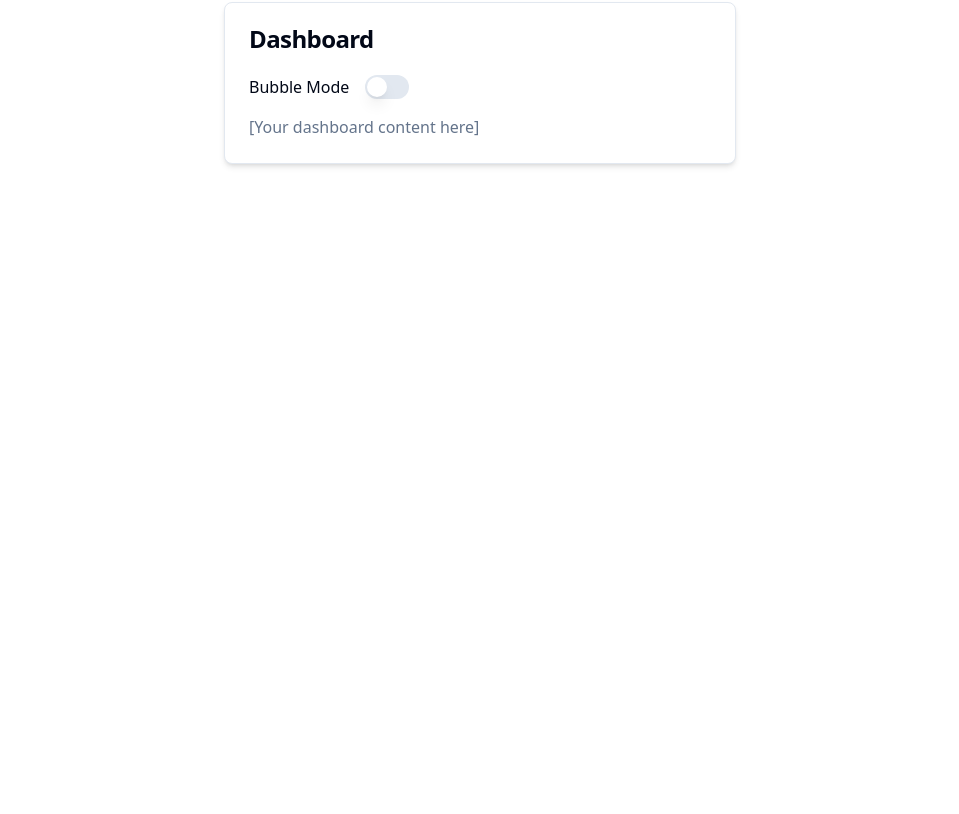
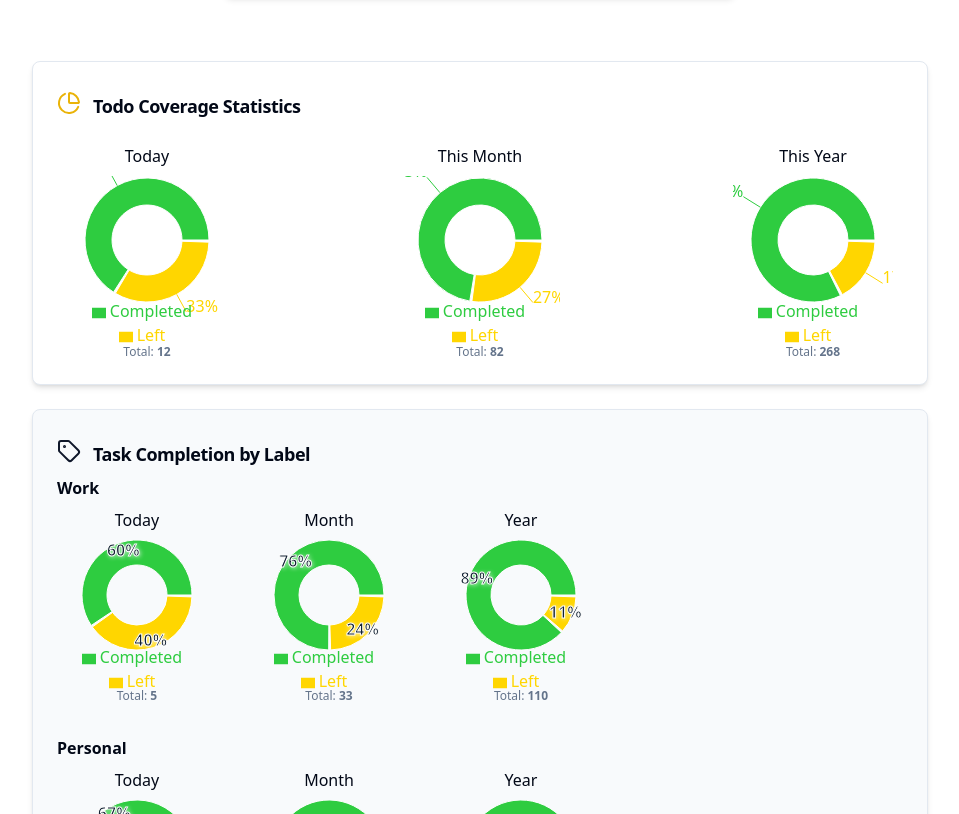
Before and after one commit to Sparshga/studydeck-revision-hub, a React (Vite) app: page /dashboard in a window 1280 px wide. Shown: the part 306-1120 px from the top of the page, without its empty margins (160-1119 px from the left). Before the commit the page ends 800 px from the top, so only its background shows below. Built offline with nearby package versions, Linux system fonts and the light colour scheme.

Commit message:
Revert Dashboard changes
Reverts the changes made to the Dashboard page, restoring the original content.

```diff
--- a/src/pages/Dashboard.tsx
+++ b/src/pages/Dashboard.tsx
@@ -3,6 +3,34 @@ import React from "react";
 import { Card, CardHeader, CardTitle, CardContent } from "@/components/ui/card";
 import { Switch } from "@/components/ui/switch";
 import ReactiveBackground from "@/components/ReactiveBackground";
+import DashboardStatsCard from "@/components/DashboardStatsCard";
+import LabelStatsSection from "@/components/LabelStatsSection";
+
+// Sample data for demonstration purposes
+const sampleStats = [
+  { title: "Today", stat: { completed: 8, left: 4 }, color: "#2ecc40" },
+  { title: "This Month", stat: { completed: 60, left: 22 }, color: "#ffd600" },
+  { title: "This Year", stat: { completed: 223, left: 45 }, color: "#7d5fff" },
+];
+
+// Sample label-based stats
+const sampleLabelStats = {
+  Work: {
+    day: { completed: 3, left: 2 },
+    month: { completed: 25, left: 8 },
+    year: { completed: 98, left: 12 },
+  },
+  Personal: {
+    day: { completed: 2, left: 1 },
+    month: { completed: 18, left: 3 },
+    year: { completed: 70, left: 10 },
+  },
+  Gym: {
+    day: { completed: 1, left: 1 },
+    month: { completed: 12, left: 2 },
+    year: { completed: 55, left: 8 },
+  },
+};
 
 const Dashboard = () => {
   const [bubbleMode, setBubbleMode] = React.useState(false);
@@ -10,8 +38,8 @@ const Dashboard = () => {
   return (
     <>
       <ReactiveBackground bubbleMode={bubbleMode} />
-      <main className="flex min-h-[80vh] flex-col items-center justify-center p-8 bg-background">
-        <Card className="w-full max-w-lg shadow-md animate-fade-in">
+      <main className="flex min-h-[80vh] flex-col items-center justify-start p-8 bg-background w-full">
+        <Card className="w-full max-w-lg shadow-md animate-fade-in mb-8">
           <CardHeader>
             <CardTitle>Dashboard</CardTitle>
           </CardHeader>
@@ -24,10 +52,17 @@ const Dashboard = () => {
                 aria-label="Toggle Bubble Mode"
               />
             </div>
-            <p className="text-muted-foreground">[Your dashboard content here]</p>
-            {/* Add back anything else you had in your dashboard below this line */}
+            <p className="text-muted-foreground mb-4">Welcome to your dashboard! Use Bubble Mode for fun visual effects, and review your progress below.</p>
           </CardContent>
         </Card>
+
+        {/* Dashboard Stats */}
+        <div className="w-full max-w-4xl">
+          <DashboardStatsCard stats={sampleStats} />
+
+          {/* Label/Tag Stats */}
+          <LabelStatsSection classStats={sampleLabelStats} />
+        </div>
       </main>
     </>
   );
```
